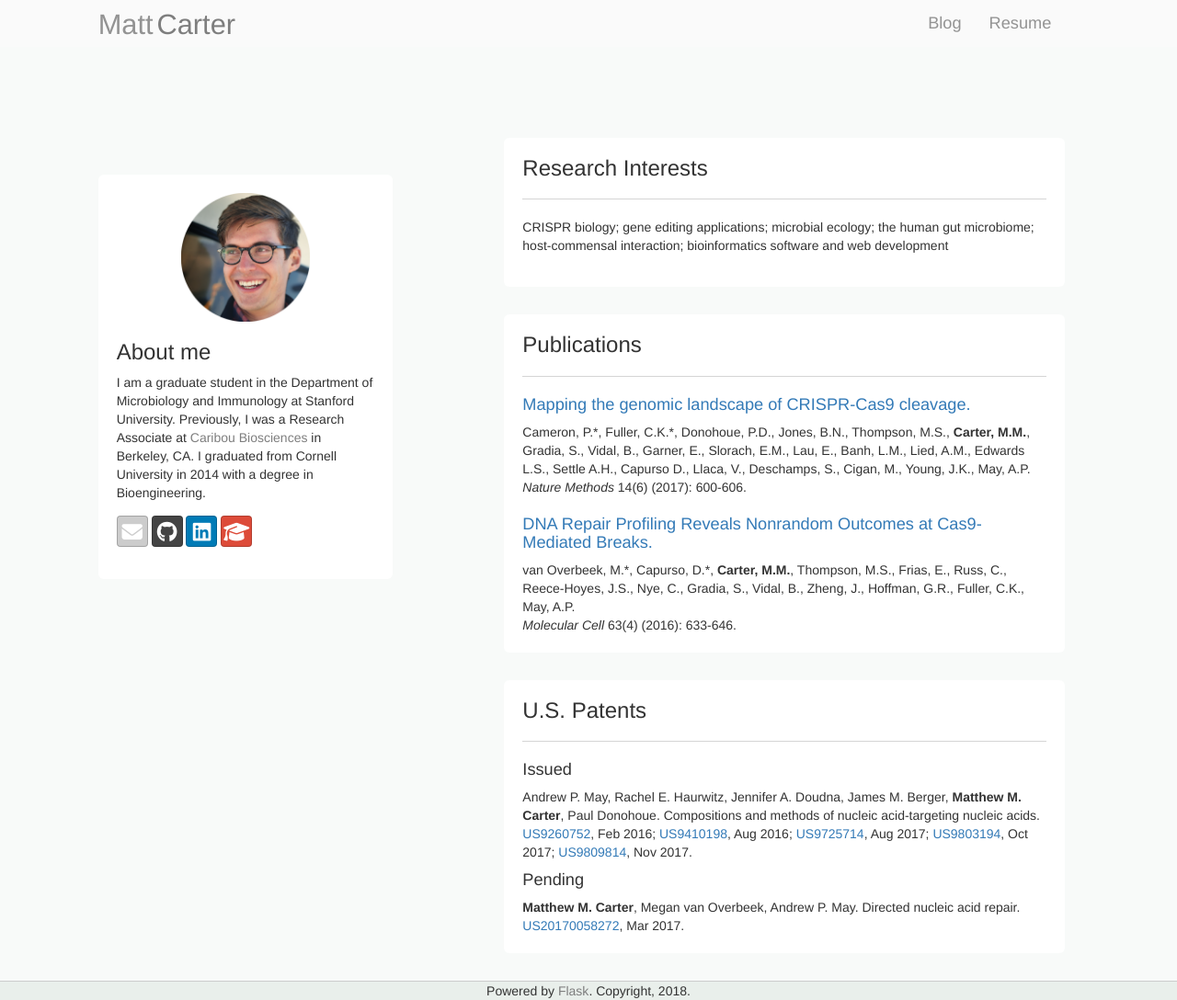
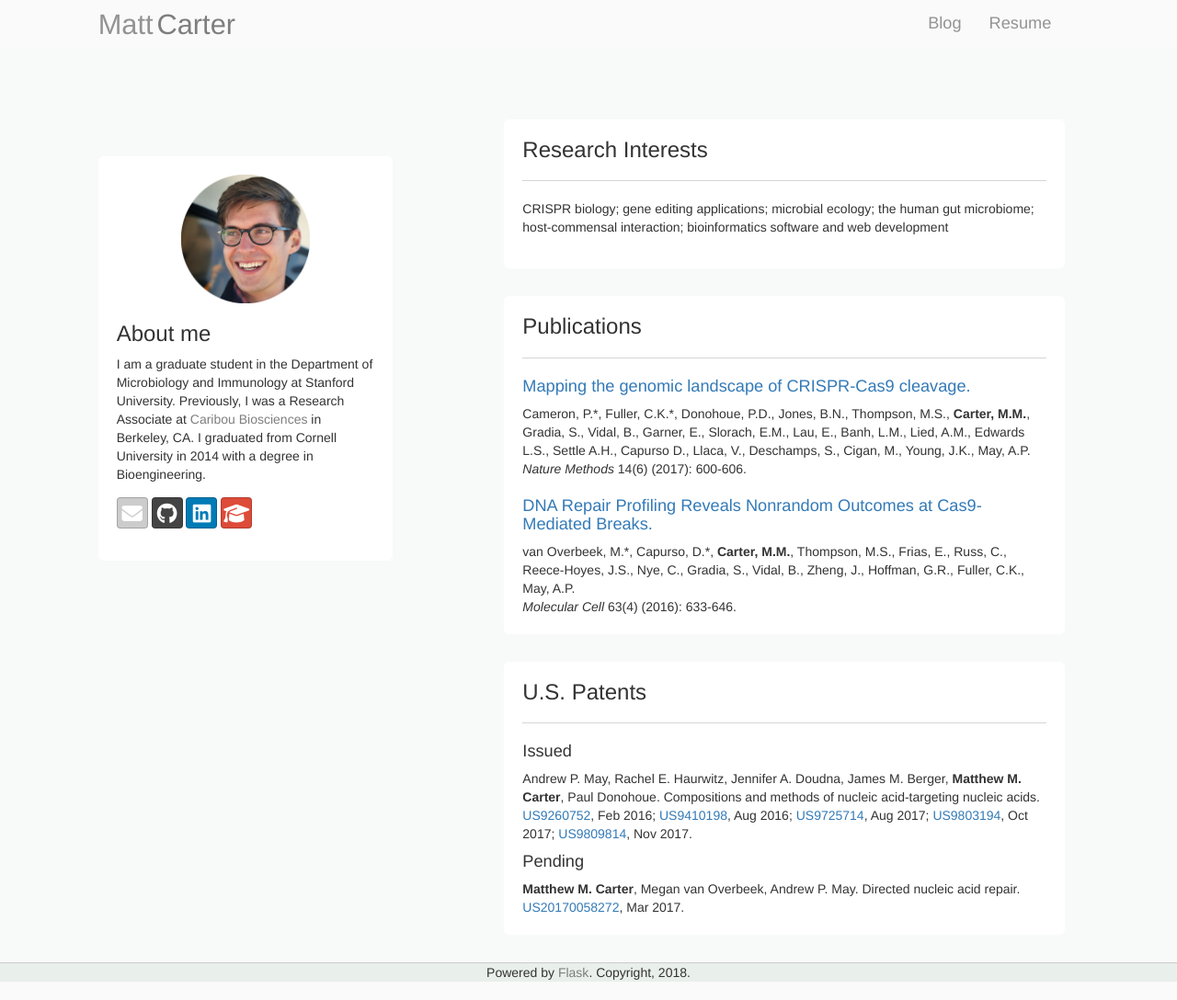
Before and after one commit to matt-cart/website, a Flask app: page / in a window 1280 px wide. Shown: the whole page at 92% size. Run offline with Flask 2, Linux system fonts and the light colour scheme; some libraries are stand-ins or nearby versions.

Commit message:
Updated means of pushing content past navbar.

```diff
--- a/website/static/css/style.css
+++ b/website/static/css/style.css
@@ -1,5 +1,9 @@
 /* --------  Layout  ----------- */
 html, body, .container {height:100%;}
+
+body {
+    padding-top:50px;
+}
 
 #content {
     background-color:rgba(233, 239, 235, 0.3);
@@ -59,8 +63,6 @@ a:active {
 }
 
 .home-page-link {color:#7e7e7e;}
-
-.bump-past-nav {margin-top:40px; padding-top:30px;}
 
 #jumbotron-me {margin-top:120px; padding:20px; position:fixed; float:left;}
 
@@ -141,3 +143,7 @@ div.linenodiv > pre {
 .tag-link {
     margin-left:5px;
 }
+
+.post-content {
+    background-color:#fff;
+}
```
